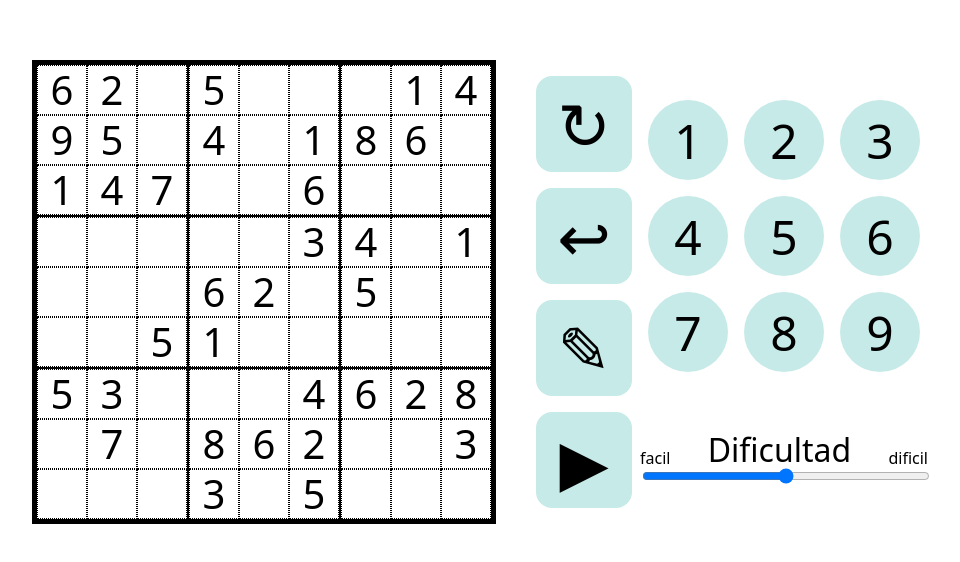
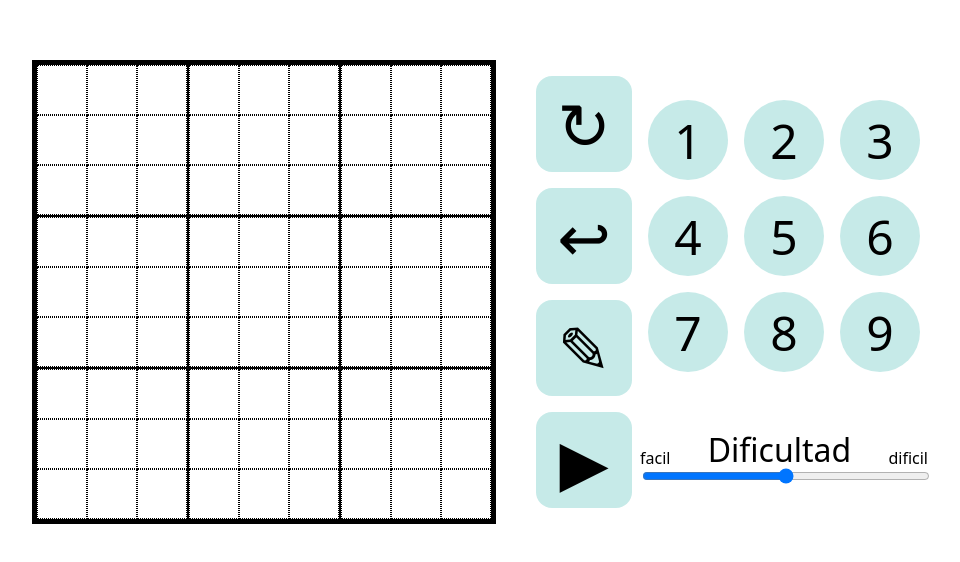
Before and after one commit to sebapereira111/sudoku, a React app: page / in a window 1280 px wide. Shown: the part 108-670 px from the top of the page, without its empty margins (160-1120 px from the left). Built offline with nearby package versions, Linux system fonts and the light colour scheme; the HTML template or start-up script is replaced by a standard one.

Commit message:
Inicia con tablero vacio y ya funciona el boton para iniciarun juego nuevo

```diff
--- a/src/App.jsx
+++ b/src/App.jsx
@@ -10,11 +10,11 @@ function App() {
     // Dificultad es cuantos boxes se eliminan
     const [dificultad, setDificultad] = useState(45);
     // Primero generamos el tablero de resultado valido
-    const [tableroResultado, setTableroResultado] = useState(generarTableroResultado());
+    const [tableroResultado, setTableroResultado] = useState(structuredClone(tableroVacio));
     // Despues eliminamos algunos numeros para generar el tablero inicial
-    const [tableroInicial, setTableroInicial] = useState(() => generarTableroInicial(tableroResultado, dificultad));
+    const [tableroInicial, setTableroInicial] = useState(structuredClone(tableroVacio));
     // Copiamos el tablero inicial en el tablero de trabajo
-    const [tableroActual, setTableroActual] = useState(structuredClone(tableroInicial));
+    const [tableroActual, setTableroActual] = useState(structuredClone(tableroVacio));
     const [boxSeleccionado, setBoxSeleccionado] = useState({
         filaBloqueIndex: 3,
         colBloqueIndex: 0,
--- a/src/components/controles/Controles.jsx
+++ b/src/components/controles/Controles.jsx
@@ -2,16 +2,38 @@ import {useState } from 'react';
 import './Controles.css'
 import { inputChange } from '../../utils/inputChange';
 import { generarTableroResultado } from '../../utils/generarTableroResultado';
-import { generarTableroInicial } from '../../utils/generarTableroInicial';
+import { generarTableroInicial, solucionUnica } from '../../utils/generarTableroInicial';
 
 function Controles({ setTableroActual, tableroInicial, boxSeleccionado, setBoxSeleccionado, apuntesActivados, setApuntesActivados, tableroActual, apuntes, setApuntes, dificultad, setDificultad, tableroResultado, setTableroResultado, setTableroInicial }) {
 
     function handleNuevo(e) {
         e.stopPropagation();
         e.preventDefault();
-        setTableroResultado(generarTableroResultado());
-        setTableroInicial(generarTableroInicial(tableroResultado, dificultad));
-
+        const nuevoTableroResuldado = generarTableroResultado();
+        const nuevoTableroInicial = generarTableroInicial(structuredClone(nuevoTableroResuldado), dificultad)
+        // Primero generamos el tablero de resultado valido
+        setTableroResultado(structuredClone(nuevoTableroResuldado));
+        // Despues eliminamos algunos numeros para generar el tablero inicial
+        setTableroInicial(structuredClone(nuevoTableroInicial));
+        // Copiamos el tablero inicial en el tablero de trabajo
+        setTableroActual(structuredClone(nuevoTableroInicial));
+        setBoxSeleccionado({
+            filaBloqueIndex: 3,
+            colBloqueIndex: 0,
+            filaBoxIndex: 0,
+            colBoxIndex: 0
+        });
+        setApuntesActivados(false);
+        setApuntes(Array.from({ length: 3 }, () =>
+            Array.from({ length: 3 }, () =>
+                Array.from({ length: 3 }, () =>
+                    Array.from({ length: 3 }, () => Array(9).fill(0))
+                )
+            )
+        ));
+        console.time('calculo')
+        console.log(solucionUnica(nuevoTableroInicial, dificultad));
+        console.timeEnd('calculo')
     }
 
     function handleChange(e) {
--- a/src/utils/generarTableroInicial.js
+++ b/src/utils/generarTableroInicial.js
@@ -61,6 +61,7 @@ function solucionUnica(tablero, dificultad) {
     return (cantidadDeSoluciones > 1) ? false : true
 }
 
+//Recibe un tablero y dificultad deseada, retorna un tablero con celdas eliminadas de acuerdo a la dificultad elegida
 function generarTableroInicial(tablero, dificultad) {
 
     // Primero creamos una nueva matriz para no modificar lo recibido
```
